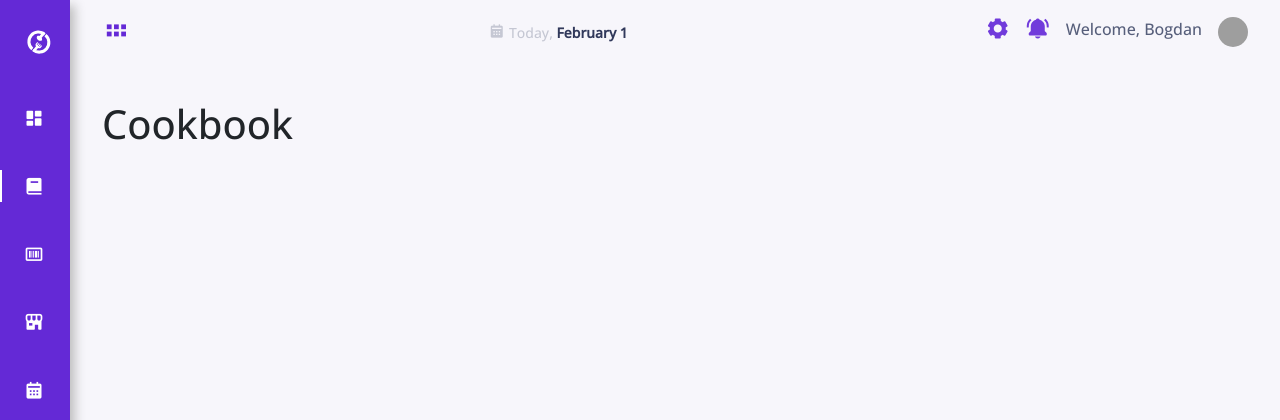
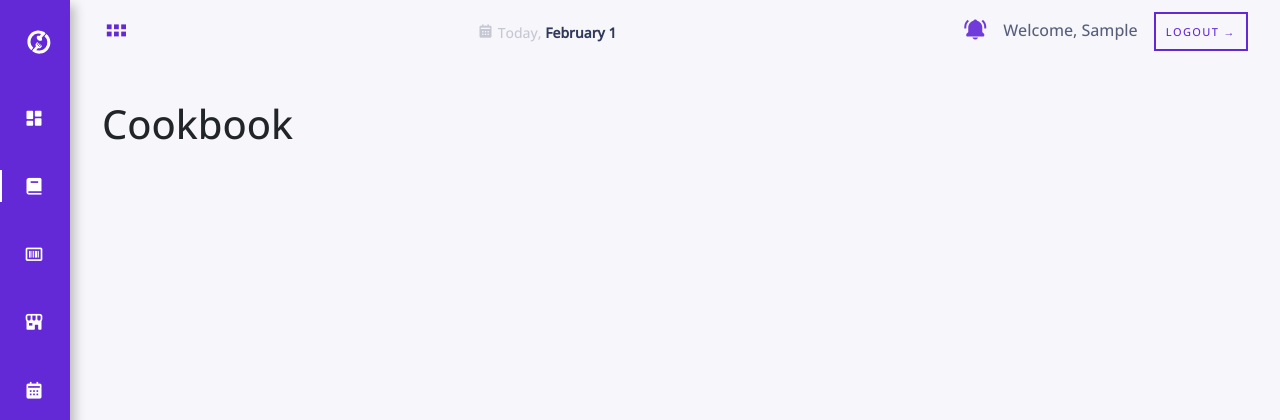
Before and after one commit to bogdanAldea/mealplanner, a Django app: page /cookbook/ in a window 1280 px wide. Shown: the top 420 px of the page. Run offline with Django 4.2, Linux system fonts and the light colour scheme; the visitor is signed in with stand-in values (Sample User, id 1); some libraries are stand-ins or nearby versions; grey boxes are pictures that could not be loaded.

Commit message:
tenporarily removed a few topbar links

```diff
--- a/templates/topbar.html
+++ b/templates/topbar.html
@@ -20,11 +20,11 @@
 <ul class="navbar-nav ml-auto mr-3 d-flex flex-row horizontal-links">
 
     <!--    CMS Settings icon  -->
-    <li class="nav-item">
-        <a class="me-3 mr-lg-0">
-            <i class='bx bxs-cog cms-setting-icon'></i>
-        </a>
-    </li>
+<!--    <li class="nav-item">-->
+<!--        <a class="me-3 mr-lg-0">-->
+<!--            <i class='bx bxs-cog cms-setting-icon'></i>-->
+<!--        </a>-->
+<!--    </li>-->
 
     <!--    Notifications icon  -->
     <li class="nav-item mr-5" id="dropdown-notification">
@@ -36,16 +36,21 @@
     <!--  Welcome message for authenticated user -->
     <li class="nav-item user-message">
         <span class="welcome-msg">Welcome, </span>
-        <span class="logged-username">Bogdan</span>
+        <span class="logged-username">{{ request.user.first_name }}</span>
     </li>
 
     <!-- Avatar for auth user -->
-    <li class="nav-item ms-3">
-        {% url 'users:account' as url %}
-        <a href="{{ url }}">
-            <img src="../static/assets/avatar.png"
-                 class="rounded-circle" height="30" width="30" alt=""/>
-        </a>
+<!--    <li class="nav-item ms-3">-->
+<!--        {% url 'users:account' as url %}-->
+<!--        <a href="{{ url }}">-->
+<!--            <img src="../static/assets/avatar.png"-->
+<!--                 class="rounded-circle" height="30" width="30" alt=""/>-->
+<!--        </a>-->
+<!--    </li>-->
+
+    <li class="nav-item ms-3 logout">
+        {% url "users:logout" as url %}
+        <a href="{{ url }}" class="logout-btn">Logout &rarr;</a>
     </li>
 
 </ul>
```
